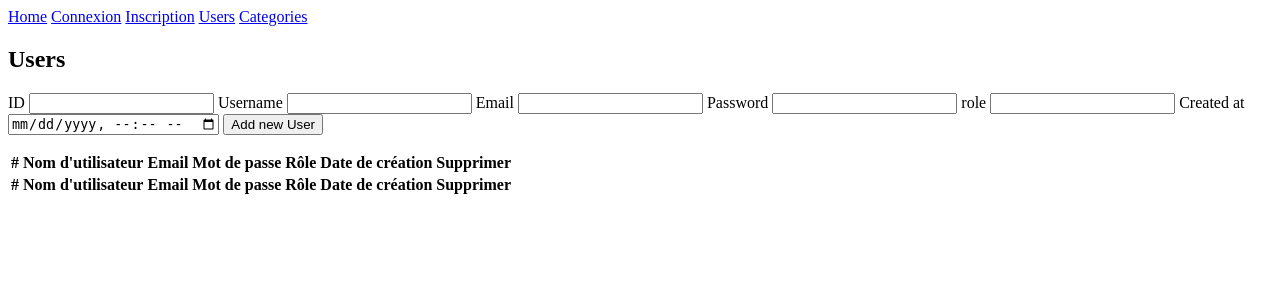
After one commit to Elo-LH/MVC-PHP, a PHP site: template J1/Blog/templates/users.phtml in a window 1280 px wide. The commit adds this page. Shown: the top 300 px of the page. Run offline with PHP 8.4, Linux system fonts and the light colour scheme; the template is opened without the code that fills it, so the values that code supplies are empty.

```diff
--- a/J1/Blog/config/Router.php
+++ b/J1/Blog/config/Router.php
@@ -32,6 +32,9 @@ class Router
         } else if ($get['route'] === "post") {
             $controller = new PageController;
             $controller->post($get['post']);
+        } else if ($get['route'] === "users") {
+            $controller = new PageController;
+            $controller->users();
         } else {
             $controller = new PageController;
             $controller->_404();
--- a/J1/Blog/controllers/AuthController.php
+++ b/J1/Blog/controllers/AuthController.php
@@ -55,7 +55,7 @@ class AuthController
         $password = $_POST['password'];
         $hash = password_hash($password, PASSWORD_DEFAULT);
         //init manager
-        $user = new User($email, $hash);
+        $user = new User($_POST['username'], $email, $hash, $_POST['role'], $_POST['createdAt']);
         $instance = new UserManager;
         //find user
         $userFound = $instance->findOne($email);
--- a/J1/Blog/templates/category.phtml
+++ b/J1/Blog/templates/category.phtml
@@ -14,7 +14,7 @@ foreach ($posts as $post) {
 
                         ?> - Date : <?= $post->getCreatedAt() ?> </p>
         <p> <?= $post->getExcerpt() ?> </p>
-        <a href="index.php/route=post&post=<?= $post->getId() ?>">Read more</a>
+        <a href="index.php?route=post&post=<?= $post->getId() ?>">Read more</a>
     </article>
 <?php
 };
--- a/J1/Blog/templates/header.phtml
+++ b/J1/Blog/templates/header.phtml
@@ -3,7 +3,6 @@
         <a href="index.php?">Home</a>
         <a href="index.php?route=connexion">Connexion</a>
         <a href="index.php?route=inscription">Inscription</a>
-        <a href="index.php?route=posts">Posts</a>
         <a href="index.php?route=users">Users</a>
         <a href="index.php?route=categories">Categories</a>
     </nav>
--- /dev/null
+++ b/J1/Blog/templates/users.phtml
@@ -0,0 +1,94 @@
+<h2>Users</h2>
+<form action="logic/add-user.php" method="post">
+    <label for="userId">ID</label>
+    <input type="number" name="userId" id="userId" required>
+    <label for="username">Username</label>
+    <input type="text" name="username" id="username" required>
+    <label for="email">Email</label>
+    <input type="email" name="email" id="email" required>
+    <label for="password">Password</label>
+    <input type="password" name="password" id="password" required>
+    <label for="role">role</label>
+    <input type="text" name="role" id="role" required>
+    <label for="createdAt">Created at</label>
+    <input type="datetime-local" name="createdAt" id="createdAt" required>
+    <button type="submit">Add new User</button>
+</form>
+
+
+<table class="col my-5 table table-striped">
+    <thead>
+        <tr>
+            <th>
+                #
+            </th>
+            <th>
+                Nom d'utilisateur
+            </th>
+            <th>
+                Email
+            </th>
+            <th>
+                Mot de passe
+            </th>
+            <th>
+                Rôle
+            </th>
+            <th>
+                Date de création
+            </th>
+            <th>
+                Supprimer
+            </th>
+        </tr>
+    </thead>
+    <tbody>
+        <?php
+        $userManager = new UserManager;
+        $users = $userManager->findAll();
+        foreach ($users as $user) {
+        ?>
+            <tr>
+                <td> <?= $user['id'] ?> </td>
+                <td> <?= $user['username'] ?> </td>
+                <td> <?= $user['email'] ?> </td>
+                <td> <?= $user['password'] ?> </td>
+                <td> <?= $user['role'] ?> </td>
+                <td> <?= $user['created_at'] ?> </td>
+
+                <td>
+                    <a href="logic/delete-user.php?id=<?= $user['id'] ?>" class="btn btn-danger">
+                        <scan class="bi-trash-fill"></scan>
+                    </a>
+                </td>
+            </tr>
+        <?php
+        };
+        ?>
+    </tbody>
+    <tfoot>
+        <tr>
+            <th>
+                #
+            </th>
+            <th>
+                Nom d'utilisateur
+            </th>
+            <th>
+                Email
+            </th>
+            <th>
+                Mot de passe
+            </th>
+            <th>
+                Rôle
+            </th>
+            <th>
+                Date de création
+            </th>
+            <th>
+                Supprimer
+            </th>
+        </tr>
+    </tfoot>
+</table>
```
Also changed, not shown: J1/Blog/controllers/PageController.php (+13 -1 lines), J1/Blog/managers/UserManager.php (+4 -6 lines), J1/Blog/templates/inscription.phtml (+11 -4 lines), J1/Blog/templates/post.phtml (+11 -0 lines).
